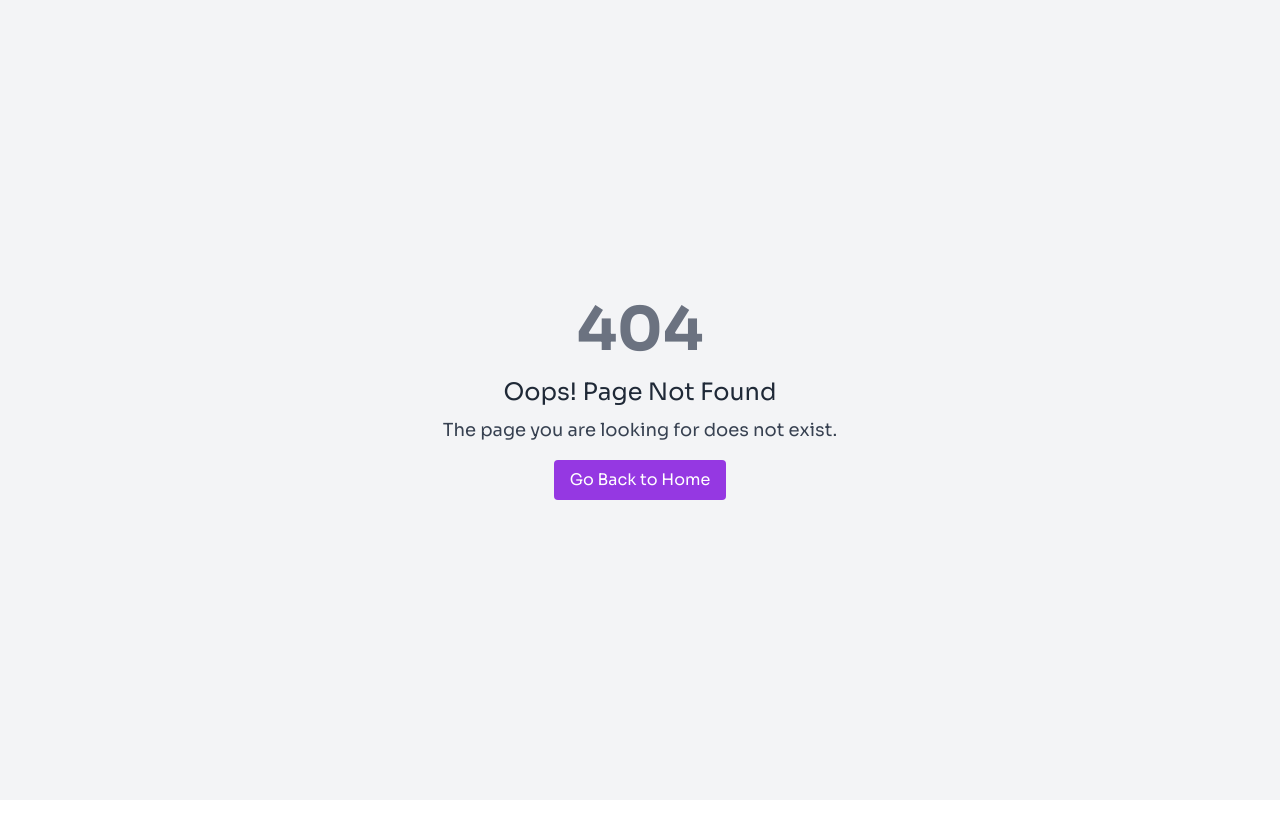
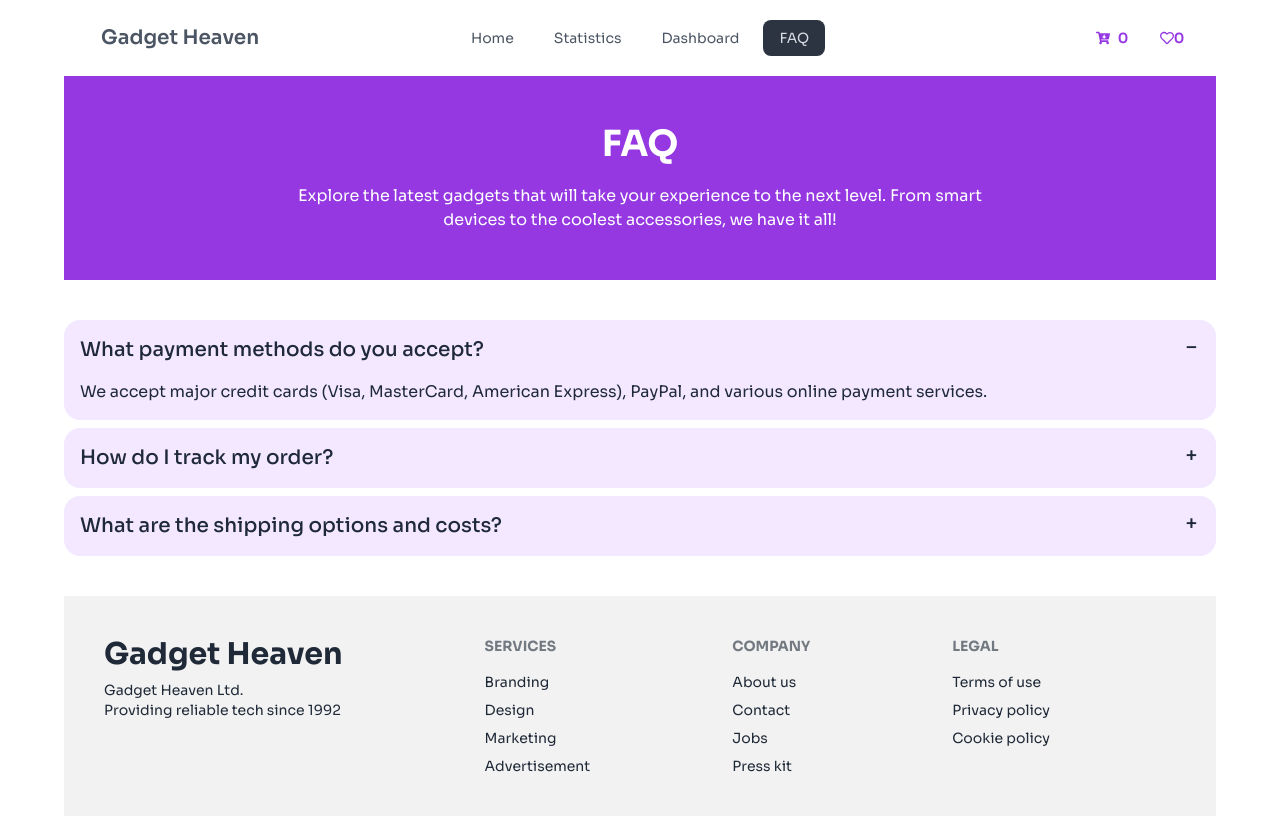
Before and after one commit to merazzak20/gadget-heaven, a React (Vite) app: page /faq in a window 1280 px wide. Before the commit this address had no page. Built offline with nearby package versions, Linux system fonts and the light colour scheme.

Commit message:
nav button

```diff
--- a/package.json
+++ b/package.json
@@ -18,6 +18,7 @@
     "react-icons": "^5.3.0",
     "react-router-dom": "^6.27.0",
     "react-tabs": "^6.0.2",
+    "react-toastify": "^10.0.6",
     "sort-by": "^1.2.0"
   },
   "devDependencies": {
--- /dev/null
+++ b/src/Components/ContextApi/CardContext.jsx
@@ -0,0 +1,16 @@
+import React, { createContext, useContext, useState } from "react";
+
+const CardContextapi = createContext();
+
+const useCardContext = () => useContext(CardContextapi);
+
+const CardContext = ({ children }) => {
+  const [data, setData] = useState(0);
+  return (
+    <CardContextapi.Provider value={{ data, setData }}>
+      {children}
+    </CardContextapi.Provider>
+  );
+};
+
+export default CardContext;
--- a/src/Components/Dashboard/Dashboard.jsx
+++ b/src/Components/Dashboard/Dashboard.jsx
@@ -6,12 +6,26 @@ import "react-tabs/style/react-tabs.css";
 import { getSelectedItems, getWhishList } from "../Utility/addToDB";
 import Cart from "../Cart/Cart";
 import WishList from "../WishList/WishList";
+import { CartContext } from "../Root/Root";
 
 const Dashboard = () => {
   const [cartList, setCartList] = useState([]);
   const [wishList, setWishList] = useState([]);
+  const [sort, setSort] = useState("");
   const items = useLoaderData();
+  const [price, setPrice] = useState(0);
 
+  // Total Price
+  useEffect(() => {
+    const pro = [...cartList];
+    const pr = pro.reduce(
+      (accumulator, product) => accumulator + product.price,
+      0
+    );
+    setPrice(pr);
+  }, [cartList]);
+
+  // Cart Items
   useEffect(() => {
     const storeItems = getSelectedItems();
     const storeItemsInt = storeItems.map((id) => parseInt(id));
@@ -21,6 +35,7 @@ const Dashboard = () => {
     setCartList(list);
   }, []);
 
+  // Wish Items
   useEffect(() => {
     const wishItems = getWhishList();
     const wishItemsInt = wishItems.map((id) => parseInt(id));
@@ -28,6 +43,15 @@ const Dashboard = () => {
     setWishList(list);
     const wishNumber = wishList.length;
   }, []);
+
+  const handleSort = () => {
+    const copyCartList = [...cartList].sort((a, b) => a.price - b.price);
+    setCartList(copyCartList);
+  };
+
+  const handleSentNumber = () => {
+    setData(wishList.length);
+  };
   return (
     <div>
       <Helmet>
@@ -43,16 +67,23 @@ const Dashboard = () => {
           Explore the latest gadgets that will take your experience to the next
           level. From smart devices to the coolest accessories, we have it all!
         </p>
+        <div className="mt-6">
+          <p className="text-md font-bold">Price: {price}</p>
+          <div className="space-x-4 mt-3">
+            <button onClick={handleSort} className="btn">
+              Sort
+            </button>
+            <button className="btn">Purches</button>
+          </div>
+        </div>
       </div>
+
       <Tabs>
         <TabList className="flex gap-5 mb-5 mx-auto justify-center bg-[#9538E2] py-5">
           <Tab className="btn rounded-full">Cart List</Tab>
           <Tab className="btn rounded-full">Whish List</Tab>
         </TabList>
-        {/* <div>
-          <p>Price: 0</p>
-          <button>Sort</button>
-        </div> */}
+
         <TabPanel>
           <h2>Carts: {cartList.length}</h2>
           {cartList.map((cart, idx) => (
--- /dev/null
+++ b/src/Components/FAQ/FAQ.jsx
@@ -0,0 +1,66 @@
+import React from "react";
+import { Helmet } from "react-helmet";
+
+const FAQ = () => {
+  return (
+    <div>
+      <Helmet>
+        <title>FAQ - Gadget Heaven</title>
+        <meta
+          name="description"
+          content="Explore the latest statistics at Gadget Heaven."
+        />
+      </Helmet>
+      <div className="info bg-[#9538E2] p-7 text-white mx-auto text-center py-12 mb-10">
+        <h3 className="text-4xl font-bold mb-5">FAQ</h3>
+        <p className="w-2/3 mx-auto">
+          Explore the latest gadgets that will take your experience to the next
+          level. From smart devices to the coolest accessories, we have it all!
+        </p>
+      </div>
+      <div className="space-y-2">
+        <div className="collapse collapse-plus bg-purple-100 ">
+          <input type="radio" name="my-accordion-3" defaultChecked />
+          <div className="collapse-title text-xl font-medium">
+            What payment methods do you accept?
+          </div>
+          <div className="collapse-content">
+            <p>
+              We accept major credit cards (Visa, MasterCard, American Express),
+              PayPal, and various online payment services.
+            </p>
+          </div>
+        </div>
+        <div className="collapse collapse-plus bg-purple-100">
+          <input type="radio" name="my-accordion-3" />
+          <div className="collapse-title text-xl font-medium">
+            How do I track my order?
+          </div>
+          <div className="collapse-content">
+            <p>
+              {" "}
+              Once your order is shipped, we’ll send you a tracking link via
+              email. You can also check your order status in your account under
+              "Order History."
+            </p>
+          </div>
+        </div>
+        <div className="collapse collapse-plus bg-purple-100">
+          <input type="radio" name="my-accordion-3" />
+          <div className="collapse-title text-xl font-medium">
+            What are the shipping options and costs?
+          </div>
+          <div className="collapse-content">
+            <p>
+              We offer standard and express shipping options. Shipping costs
+              vary based on location and selected service; you can see these
+              options at checkout.
+            </p>
+          </div>
+        </div>
+      </div>
+    </div>
+  );
+};
+
+export default FAQ;
--- a/src/Components/Navbar/Navbar.jsx
+++ b/src/Components/Navbar/Navbar.jsx
@@ -1,9 +1,23 @@
-import React from "react";
+import React, { useEffect, useState } from "react";
 import { Link, NavLink, useLocation } from "react-router-dom";
 import { FaRegHeart } from "react-icons/fa";
 import { FaCartArrowDown } from "react-icons/fa";
+import { getSelectedItems, getWhishList } from "../Utility/addToDB";
 
 const Navbar = () => {
+  const [cartNo, setCartNo] = useState(0);
+  const [wishNo, setWishNo] = useState(0);
+
+  useEffect(() => {
+    const noOfItems = getSelectedItems();
+    setCartNo(noOfItems.length);
+  }, []);
+
+  useEffect(() => {
+    const noOfItems = getWhishList();
+    setWishNo(noOfItems.length);
+  }, []);
+
   const location = useLocation();
   const backgroundColor =
     location.pathname === "/" ? "bg-[#9538E2]" : "bg-white";
@@ -19,10 +33,13 @@ const Navbar = () => {
       <li>
         <NavLink to="/dashboard">Dashboard</NavLink>
       </li>
+      <li>
+        <NavLink to="/faq">FAQ</NavLink>
+      </li>
     </>
   );
   return (
-    <div className={`navbar ${backgroundColor} ${textColor} py-3`}>
+    <div className={`navbar ${backgroundColor} ${textColor} py-3 px-5`}>
       <div className="navbar-start">
         <div className="dropdown">
           <div tabIndex={0} role="button" className="btn btn-ghost lg:hidden">
@@ -57,14 +74,16 @@ const Navbar = () => {
       </div>
       <div className="navbar-end">
         <Link to="/dashboard">
-          <button className="btn btn-ghost btn-circle">
+          <button className="btn btn-ghost btn-circle bg-white text-[#9538E2] mr-3 ">
             <FaCartArrowDown />
+            <p>{cartNo}</p>
           </button>
         </Link>
         <Link to="/dashboard">
-          <button className="btn btn-ghost btn-circle">
+          <button className="btn btn-ghost btn-circle bg-white text-[#9538E2]">
             <div className="indicator">
               <FaRegHeart />
+              <p>{wishNo}</p>
             </div>
           </button>
         </Link>
--- a/src/Components/ProductDetais/ProductDetails.jsx
+++ b/src/Components/ProductDetais/ProductDetails.jsx
@@ -1,4 +1,3 @@
-import React from "react";
 import { useLoaderData, useParams } from "react-router-dom";
 import { FaRegHeart } from "react-icons/fa";
 import { addToList, addToWhish } from "../Utility/addToDB";
--- a/src/Components/Root/Root.jsx
+++ b/src/Components/Root/Root.jsx
@@ -1,7 +1,9 @@
-import React from "react";
+import React, { createContext } from "react";
 import Navbar from "../Navbar/Navbar";
 import Footer from "../Footer/Footer";
 import { Outlet } from "react-router-dom";
+
+export const CartContext = createContext("No");
 
 const Root = () => {
   return (
--- a/src/Components/Statistics/Statistics.jsx
+++ b/src/Components/Statistics/Statistics.jsx
@@ -11,7 +11,13 @@ const Statistics = () => {
           content="Explore the latest statistics at Gadget Heaven."
         />
       </Helmet>
-      <h1>Hello Statistics</h1>
+      <div className="info bg-[#9538E2] p-7 text-white mx-auto text-center py-12 mb-10">
+        <h3 className="text-4xl font-bold mb-5">Statistics</h3>
+        <p className="w-2/3 mx-auto">
+          Explore the latest gadgets that will take your experience to the next
+          level. From smart devices to the coolest accessories, we have it all!
+        </p>
+      </div>
     </div>
   );
 };
--- a/src/Components/Utility/addToDB.js
+++ b/src/Components/Utility/addToDB.js
@@ -1,3 +1,5 @@
+import { toast } from "react-toastify";
+
 const getSelectedItems = () => {
   const selectedItemsStr = localStorage.getItem("select-list");
   if (selectedItemsStr) {
@@ -11,12 +13,12 @@ const getSelectedItems = () => {
 const addToList = (id) => {
   const storeList = getSelectedItems();
   if (storeList.includes(id)) {
-    console.log("Already Exists");
+    toast.warn("Already Exists");
   } else {
     storeList.push(id);
     const selectedItemsStr = JSON.stringify(storeList);
     localStorage.setItem("select-list", selectedItemsStr);
-    console.log("Successfully Added");
+    toast.success("Successfully Added to Cart");
   }
 };
 
@@ -33,12 +35,12 @@ const getWhishList = () => {
 const addToWhish = (id) => {
   const storeList = getWhishList();
   if (storeList.includes(id)) {
-    console.log("Already Exists");
+    toast.warn("Already Exists");
   } else {
     storeList.push(id);
     const whishItemsStr = JSON.stringify(storeList);
     localStorage.setItem("whish-list", whishItemsStr);
-    console.log("Successfully Added");
+    toast.success("Successfully Added to Wishlist");
   }
 };
 
--- a/src/main.jsx
+++ b/src/main.jsx
@@ -11,6 +11,9 @@ import Dashboard from "./Components/Dashboard/Dashboard.jsx";
 import ProductDetails from "./Components/ProductDetais/ProductDetails.jsx";
 import Products from "./Components/Products/Products.jsx";
 import ListedProduct from "./Components/ListedProduct/ListedProduct.jsx";
+import { ToastContainer } from "react-toastify";
+import "react-toastify/dist/ReactToastify.css";
+import FAQ from "./Components/FAQ/FAQ.jsx";
 const routers = createBrowserRouter([
   {
     path: "/",
@@ -41,6 +44,10 @@ const routers = createBrowserRouter([
         element: <ListedProduct></ListedProduct>,
       },
       {
+        path: "/faq",
+        element: <FAQ></FAQ>,
+      },
+      {
         path: "/details/:product_id",
         element: <ProductDetails></ProductDetails>,
         loader: () => fetch("products.json"),
@@ -57,5 +64,6 @@ const routers = createBrowserRouter([
 createRoot(document.getElementById("root")).render(
   <StrictMode>
     <RouterProvider router={routers} />
+    <ToastContainer />
   </StrictMode>
 );
```
Also changed, not shown: 2 other files (tests, documents, lock files or other folders).
